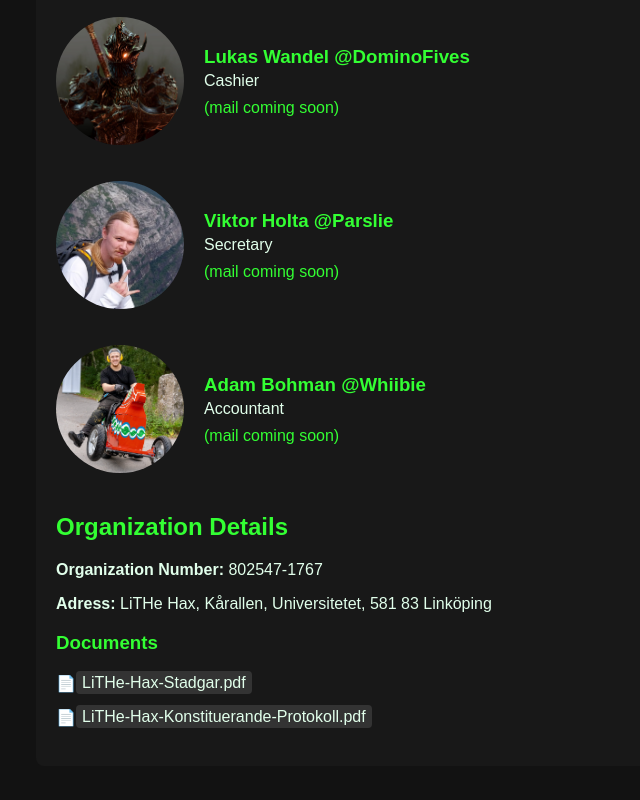
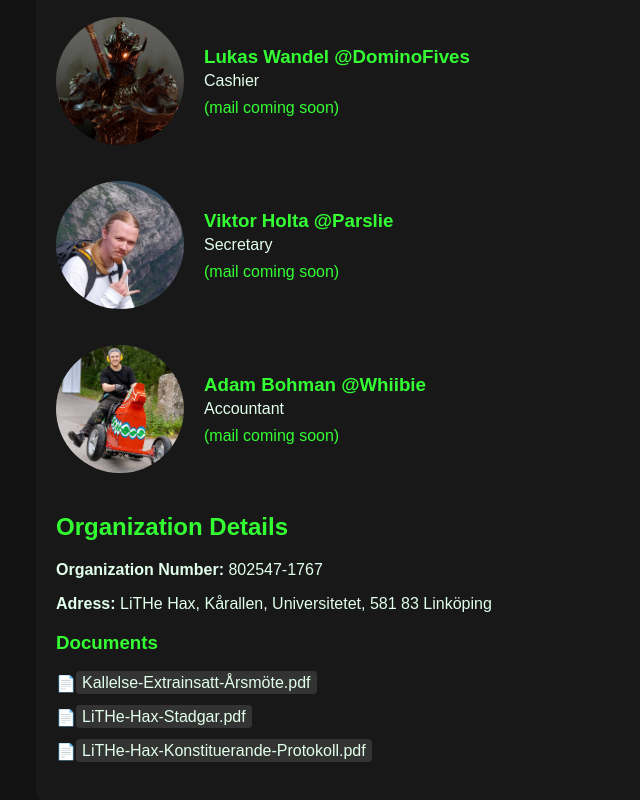
Before and after one commit to LiTHe-Hax/lithehax-medlem, a React (Create React App) app in the folder medlem/: page / in a window 1280 px wide. Shown: the part 622-1422 px from the top of the page, without its empty margins (0-640 px from the left). Built offline with nearby package versions, Linux system fonts and the light colour scheme.

Commit message:
Add downloadable Kallelse-Extrainsatt-Arsmote.pdf

```diff
--- a/medlem/src/pages/Home.js
+++ b/medlem/src/pages/Home.js
@@ -77,6 +77,13 @@ const Home = () => {
       <ul>
         <li>
           <p>
+            <a href="/Kallelse-Extrainsatt-Arsmote.pdf" download="Kallelse-Extrainsatt-Årsmöte">
+              <i className="link">Kallelse-Extrainsatt-Årsmöte.pdf</i>
+            </a>
+          </p>
+        </li>
+        <li>
+          <p>
             <a href="/LiTHe-Hax-Stadgar-Reviderade.pdf" download="LiTHe-Hax-Stadgar">
               <i className="link">LiTHe-Hax-Stadgar.pdf</i>
             </a>
```
Also changed, not shown: 1 other file (tests, documents, lock files or other folders).
